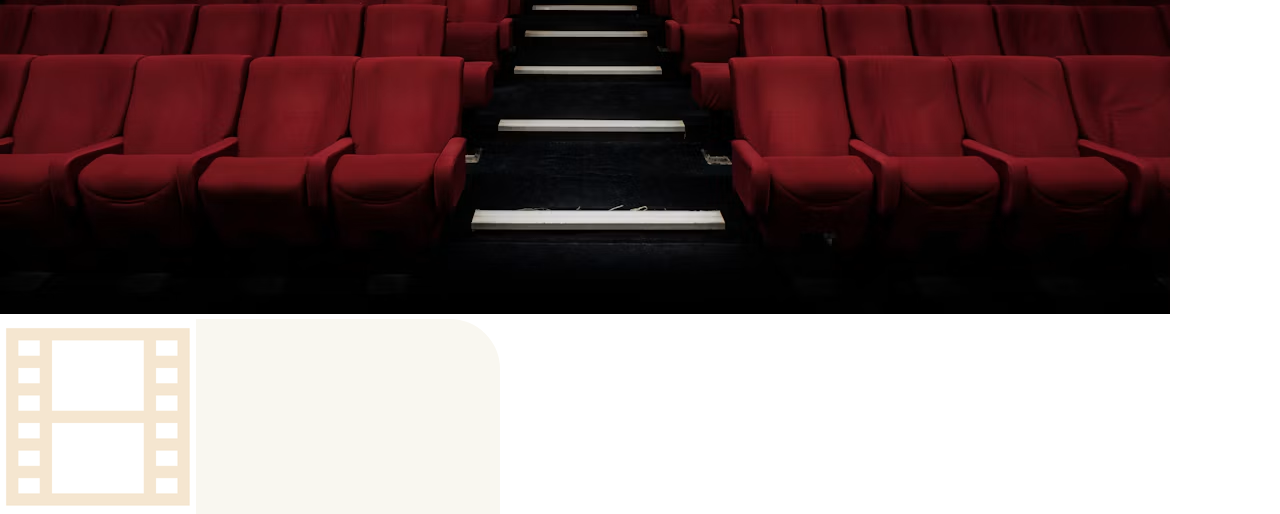
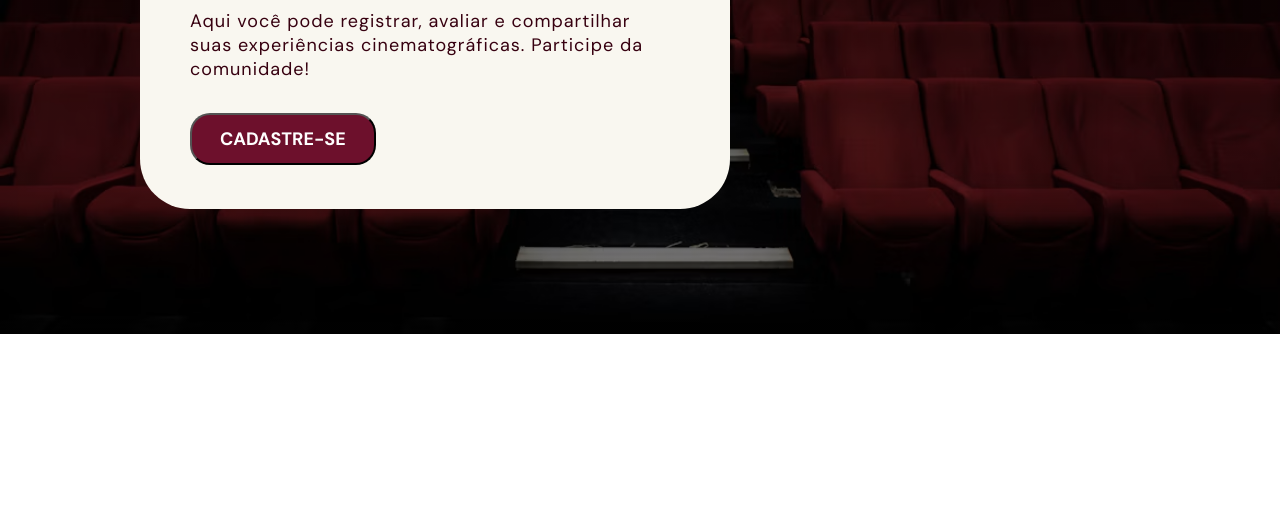
Before and after one commit to RodrigoAdeAndrade/projeto-individual-cco-26b, a plain HTML site: page front-end/index.html in a window 1280 px wide. Shown: the part 466-980 px from the top of the page. After the commit the page ends 800 px from the top, so only its background shows below. Drawn offline with Linux system fonts and the light colour scheme; a web font is replaced by a local one.

Commit message:
Adicionando design CSS à seção cta da página home

```diff
--- a/front-end/css/style-home.css
+++ b/front-end/css/style-home.css
@@ -1,5 +1,3 @@
-@import url('https://fonts.googleapis.com/css2?family=Shrikhand&display=swap');
-@import url('https://fonts.googleapis.com/css2?family=Playfair+Display:wght@400;500;600;700;800;900&display=swap');
 @import url('https://fonts.googleapis.com/css2?family=DM+Sans:wght@400;500;600;700;800;900&display=swap');
 
 *{
@@ -10,17 +8,52 @@
 }
 
 .cta{
-    background-image: url(img/movies-background.png);
+    display: flex;
+    flex-direction: column;
+    justify-content: center;
+    min-height: 100vh;
+    background-image:
+        linear-gradient(rgba(0, 0, 0, 0.4), rgba(0, 0, 0, 0.5)),
+        url('../img/movies.png');
     background-size: cover;
     background-repeat: no-repeat;
     background-position: center;
 }
 
 .home-container{
-    width: 100%;
-    max-width: 500px;
+    margin-left: 140px;
+    padding-left: 50px;
+    padding-right: 70px;
+    height: 550px;
+    width: 590px;
     border-radius: 50px;
     background-color: #f9f7f0;
+}
 
+.container-subtitle{
+    font-size: 22px;
+    text-align: justify;
+    letter-spacing: 1px;
+    color: #6d102c;
+    margin-bottom: 12px;
+}
 
+.home-text{
+    font-size: 18px;
+    text-align: left;
+    letter-spacing: 1px;
+    color: #370010;
 }
+
+.home-button{
+    font-size: 18px;
+    font-weight: bold;
+    color: #FFFFFF;
+    padding-bottom: 12px;
+    padding-top: 12px;
+    padding-left: 28px;
+    padding-right: 28px;
+    margin-top: 32px;
+    background-color: #6d102c;
+    border-radius: 20px;
+}
--- a/front-end/index.html
+++ b/front-end/index.html
@@ -7,21 +7,18 @@
     <link rel="stylesheet" href="css/style-home.css">
 </head>
 <body>
-    <section class="cta" >
-
-            <img src="img/movies-background.png">
+    <section class="cta">
 
         <div class="home-container">
             <div class="home-title">
-                <img src="img/film.png">
-                <h1 class="share-title"><span class="to-title">To</span>share</h1>
+                <img src="img/ToShare-logo.png">
             </div>
             <div>
-                <h3 class="containter-subtitle">COMPARTILHE SEUS FILMES FAVORITOS!</h3>
+                <h3 class="container-subtitle">COMPARTILHE SEUS FILMES FAVORITOS!</h3>
                 <p class="home-text">Aqui você pode registrar, avaliar e compartilhar suas experiências cinematográficas. Participe da comunidade!</p>
             </div>
             <div>
-                <button class="home-button">Cadastre-se</button>
+                <button class="home-button">CADASTRE-SE</button>
             </div>
         </div>
     </section>
```
Also changed, not shown: front-end/img/movies.png (renamed from front-end/img/movies-background.png).
